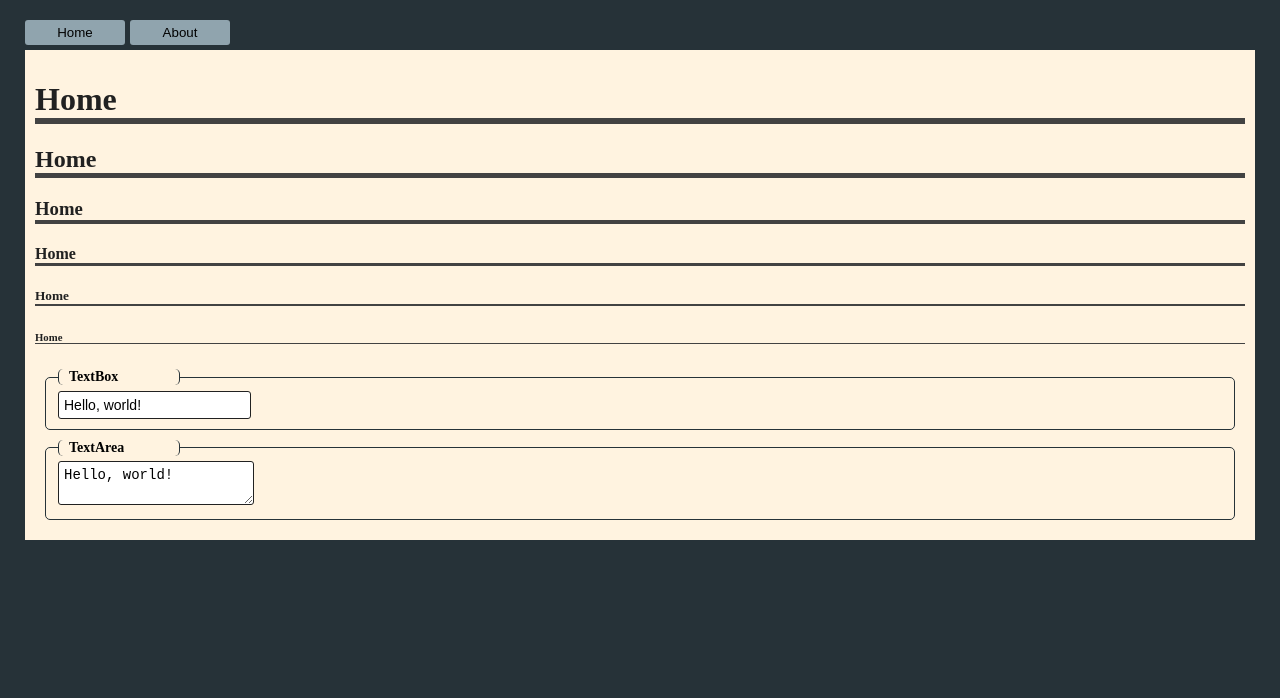
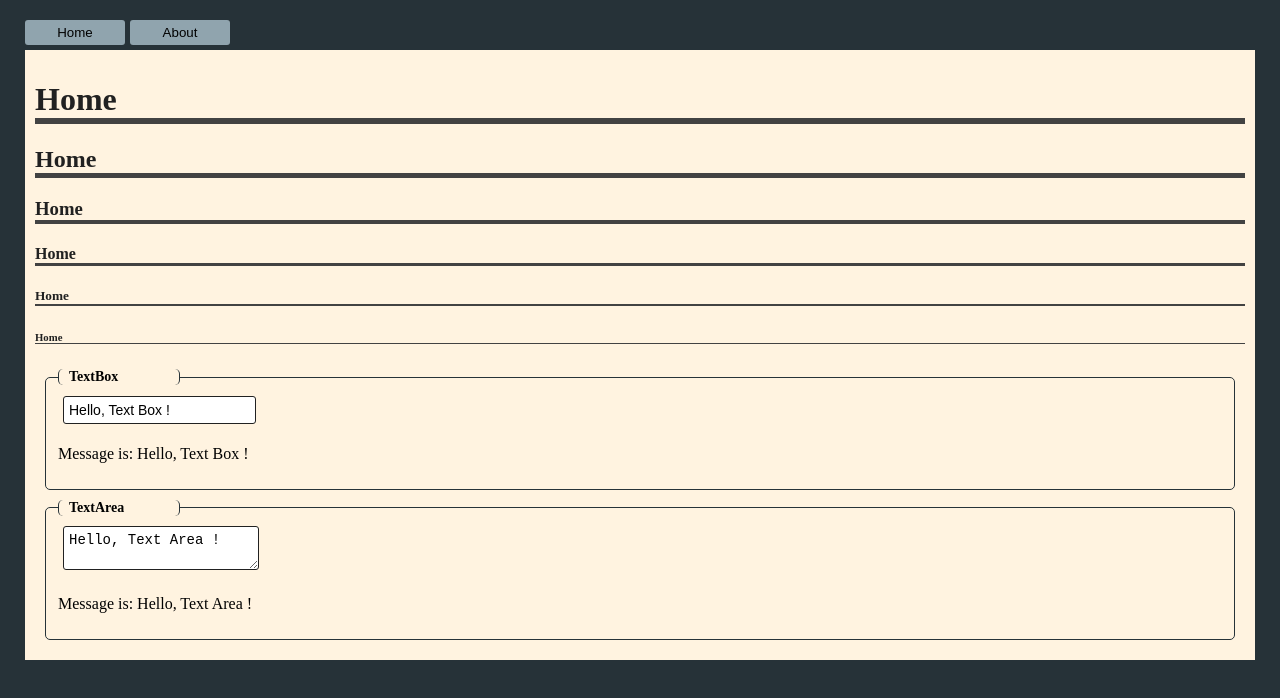
Before and after one commit to fireflower0/vue-practice, a Vue app: page / in a window 1280 px wide. Shown: the top 698 px of the page. Built offline with nearby package versions, Linux system fonts and the light colour scheme.

Commit message:
Fixed all

```diff
--- a/src/atoms/Button.vue
+++ b/src/atoms/Button.vue
@@ -1,7 +1,5 @@
 <template>
-  <button class='button'>
-    {{ labelText }}
-  </button>
+  <button class='button'>{{ labelText }}</button>
 </template>
 
 <script>
--- a/src/atoms/TextArea.vue
+++ b/src/atoms/TextArea.vue
@@ -1,23 +1,24 @@
 <template>
   <textarea
-    class='text'
+    class='textarea'
     :value='value'
-    :placeholder='placeholder'
+    @input='setValue'
   />
 </template>
 
 <script>
 export default {
   name: 'TextArea',
-  props: {
-    value: String,
-    placeholder: String
+  props: { value: String },
+  methods: {
+    setValue (e) { this.$emit('input', e.target.value) }
   }
 }
 </script>
 
 <style scoped>
-.text {
+.textarea {
+  margin: 5px;
   padding: 5px;
   border-radius: 3px;
   border: 1px solid #212121;
--- a/src/atoms/TextBox.vue
+++ b/src/atoms/TextBox.vue
@@ -1,15 +1,22 @@
 <template>
-  <input class='textbox' />
+  <input
+    class='textbox'
+    @input='setValue'
+  />
 </template>
 
 <script>
 export default {
   name: 'TextBox',
+  methods: {
+    setValue (e) { this.$emit('input', e.target.value) }
+  }
 }
 </script>
 
 <style scoped>
 .textbox {
+  margin: 5px;
   padding: 5px;
   border-radius: 3px;
   border: 1px solid #212121;
--- a/src/pages/Home.vue
+++ b/src/pages/Home.vue
@@ -7,12 +7,14 @@
     <HeadLine h5 text='Home' />
     <HeadLine h6 text='Home' />
 
-    <FieldSet labelText='TextBox'>
-      <TextBox value='Hello, world!' />
+   <FieldSet labelText='TextBox'>
+      <TextBox v-model='message1' placeholder='Edit Me' />
+      <p>Message is: {{ message1 }}</p>
     </FieldSet>
 
     <FieldSet labelText='TextArea'>
-      <TextArea placeholder='Sample' value='Hello, world!' />
+      <TextArea v-model='message2' placeholder='Edit Me' />
+      <p>Message is: {{ message2 }}</p>
     </FieldSet>
   </div>
 </template>
@@ -29,6 +31,12 @@ export default {
     TextBox,
     TextArea,
     FieldSet
+  },
+  data() {
+    return {
+      message1: 'Hello, Text Box !',
+      message2: 'Hello, Text Area !',
+    }
   }
 }
 </script>
```
